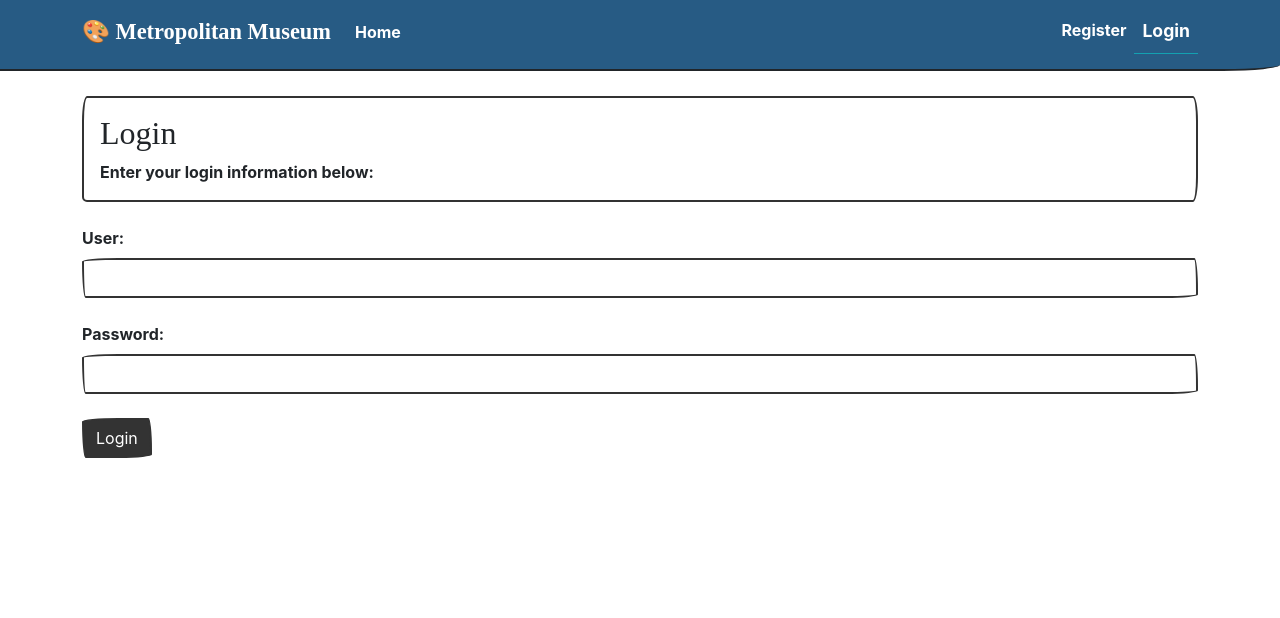
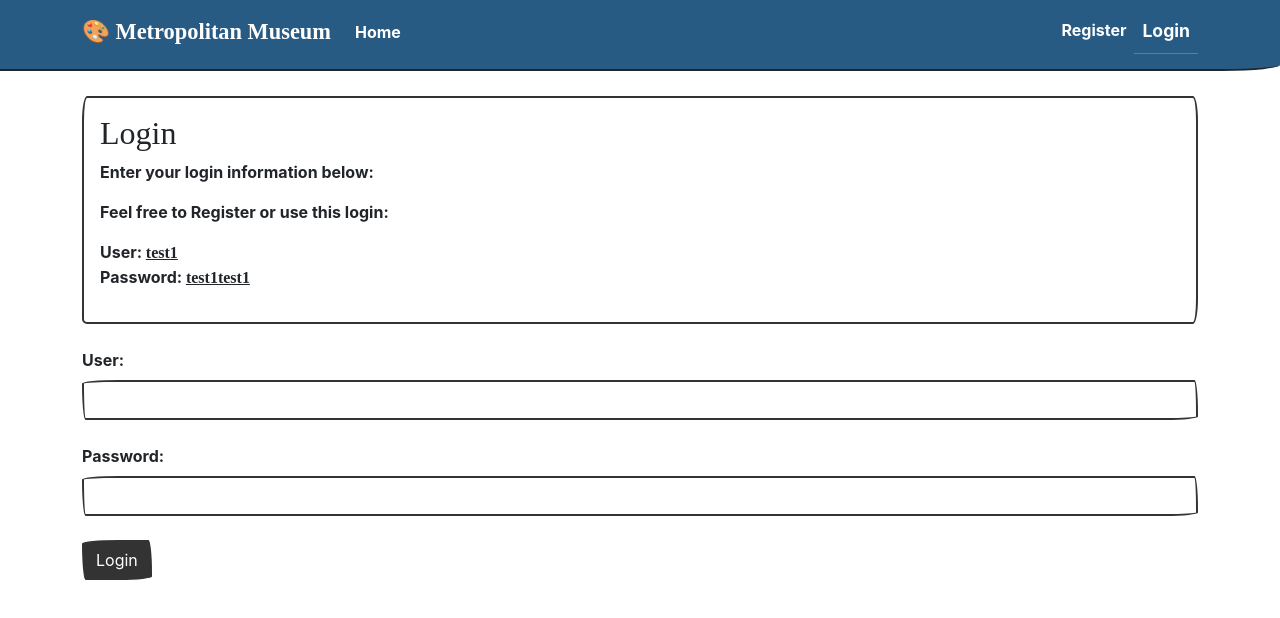
Before and after one commit to benakram4/metropolitan_museum, a Next.js app: page /login in a window 1280 px wide. Shown: the top 618 px of the page. Built offline with nearby package versions, Linux system fonts and the light colour scheme; no server answers; a web font is replaced by a local one.

Commit message:
Refactor login form and add registration information

```diff
--- a/pages/login.js
+++ b/pages/login.js
@@ -36,7 +36,18 @@
 			<Card bg="light">
 				<Card.Body>
 					<h2>Login</h2>
-                    Enter your login information below:
+					<p>Enter your login information below:</p>
+					<p>Feel free to Register or use this login:</p>
+					<p>
+						User:{" "}
+						<strong>
+							<u>test1</u>
+						</strong>
+						<br /> Password:{" "}
+						<strong>
+							<u>test1test1</u>
+						</strong>
+					</p>
 				</Card.Body>
 			</Card>
 
```
Lines whose indentation alone changed are shown as unchanged.
